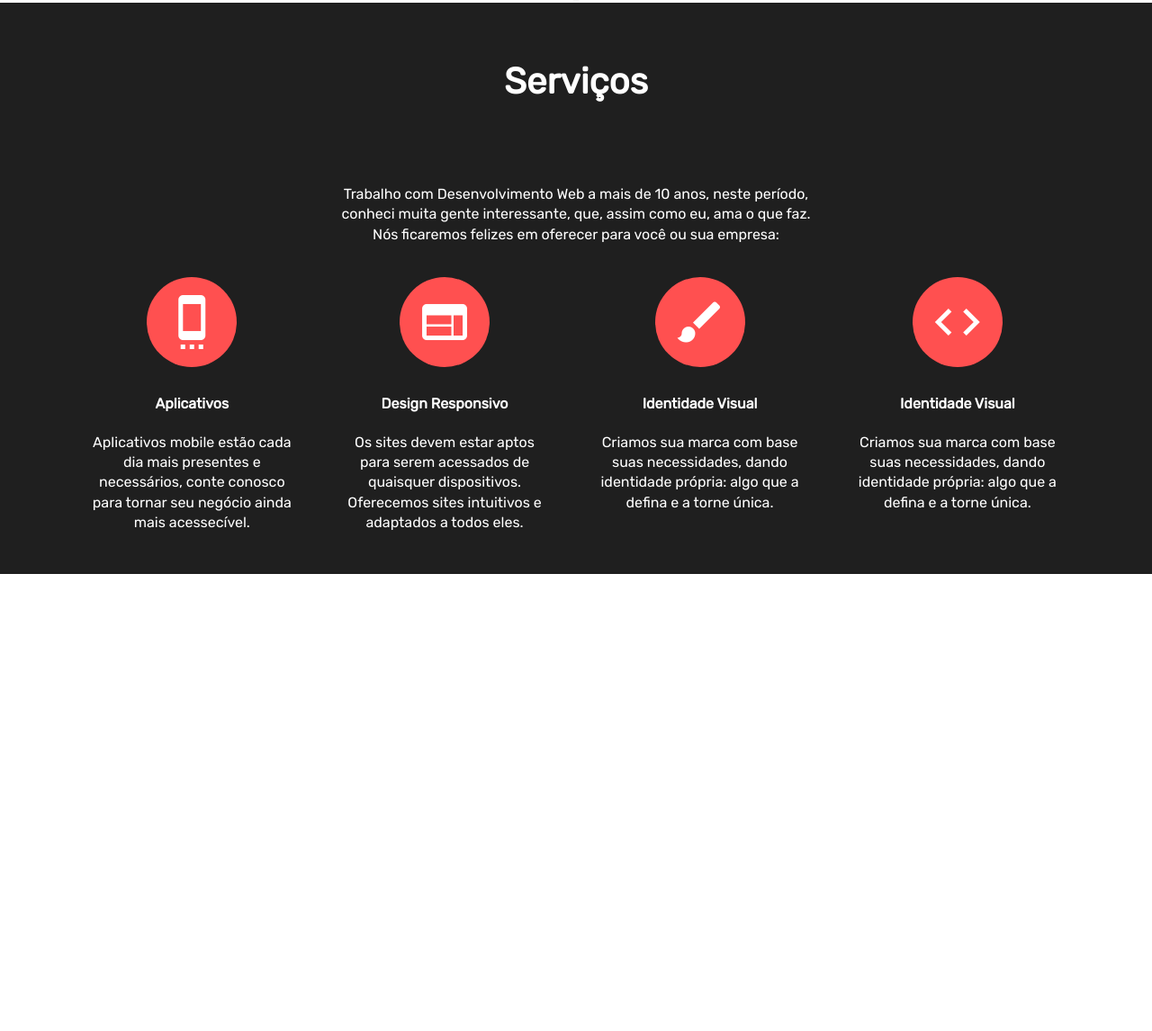
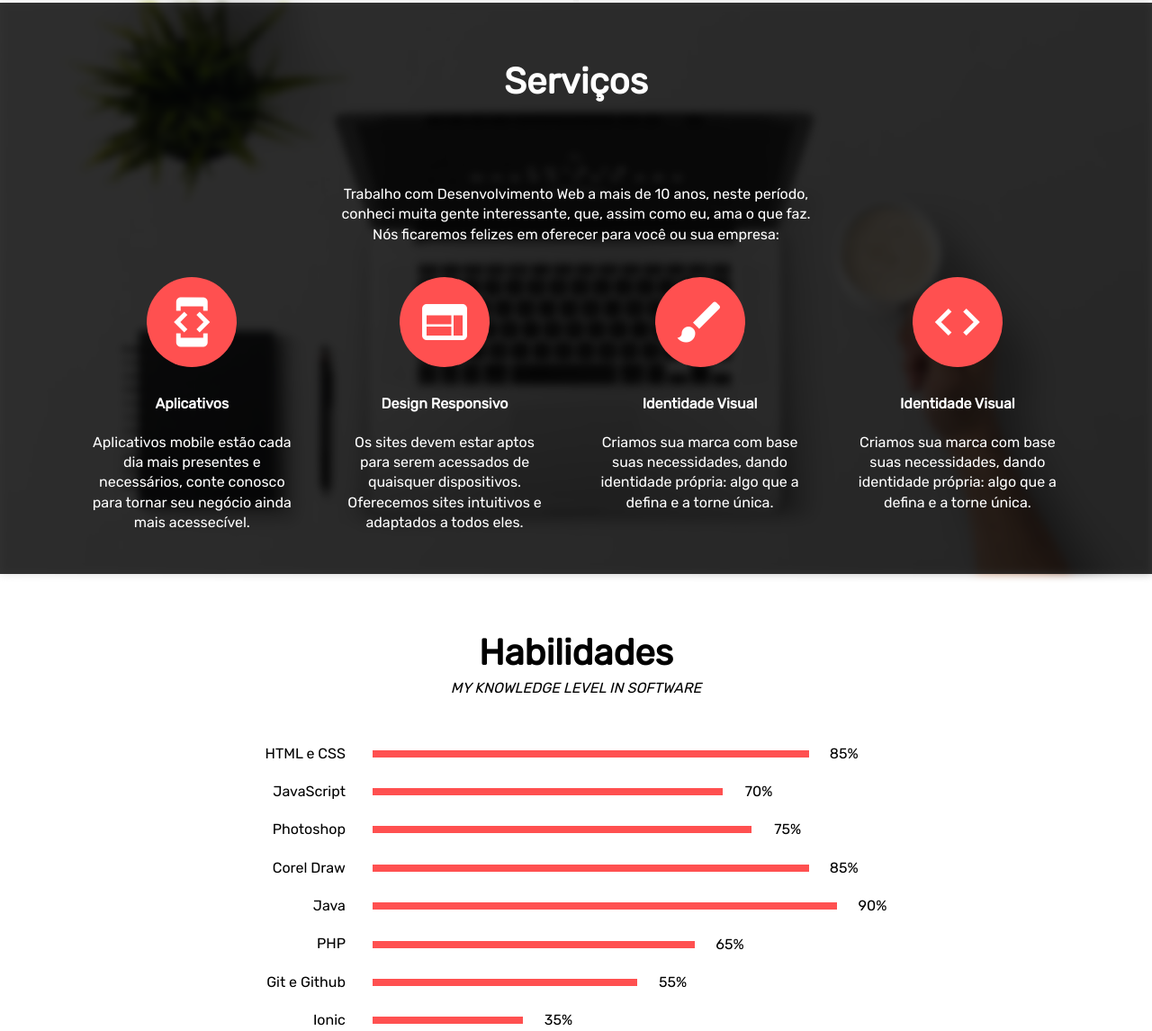
Before and after one commit to urieloliveira/Site, a plain HTML site: page index.html in a window 1280 px wide. Shown: the part 1418-2564 px from the top of the page at 90% size. Before the commit the page ends 2056 px from the top, so only its background shows below. Drawn offline with Linux system fonts and the light colour scheme.

Commit message:
Adicionando Habilidades - section habilidades

```diff
--- a/css/style.css
+++ b/css/style.css
@@ -155,6 +155,7 @@ body {
     font-style: italic;
     font-size: 16px;
     font-weight: 400;
+    text-transform: uppercase;
     margin: 0;
 }
 
@@ -429,8 +430,21 @@ z-index: 15;
 /* ======================================== Section Services ==================================== */
 
 .services {
-    background: rgb(31, 31, 31);
+    background: rgba(0, 0, 0, 0.8);
     color: rgb(255, 255, 255);
+}
+
+.services-parallax {
+    position: absolute;
+    z-index: -2;
+    height: 635px;
+    width: 100%;
+    filter: blur(5px);
+    background-image: url('../imagens/3.jpg');
+    background-attachment: fixed;
+    background-position: center;
+    background-repeat: no-repeat;
+    background-size: cover;
 }
 
 .services-container {
@@ -482,3 +496,41 @@ z-index: 15;
     margin-top: 0;
     margin-bottom: 20px;
 }
+
+/* ======================================= Section Habilidades =================================== */
+
+.habilidades{
+
+}
+
+#habilidades-content{
+    display: grid;
+    grid-template-columns: repeat(2,auto);
+    grid-row-gap: 20px;
+    justify-content: center;
+    text-align: right;
+    width: 820px;
+    margin: 50px auto;
+}
+
+.barra{
+    display: grid;
+    align-self: center;
+    height: 8px;
+    margin-left: 30px;
+    background:  rgb(255,80,80);
+    z-index: 10;
+}
+
+.porcentagem{
+    background: rgb(255, 255, 255);
+    width: 35px;
+    justify-self: end;
+    padding-left: 20px;
+    margin-top: -7px;
+    z-index: 10;
+}
+
+.porcentagem::after{
+    content: "%";
+}
--- a/index.html
+++ b/index.html
@@ -109,6 +109,7 @@
     </section>
 
     <section class="services">
+        <div class="services-parallax"></div>
         <div class="services-container">
             <div class="title services-title">
                 <h2>Serviços</h2>
@@ -120,7 +121,7 @@
 
             <div class="services-content">
                 <div class="services-img">
-                    <i class="material-icons">settings_cell</i>
+                    <i class="material-icons">developer_mode</i>
                 </div>
                 <div class="services-description">
                     <h4>Aplicativos</h4>
@@ -166,7 +167,54 @@
 
     </section>
 
-    <section class="habiliadade">
+    <section class="habilidades">
+        <div class="title">
+            <h2>Habilidades</h2>
+            <h3>MY KNOWLEDGE LEVEL IN SOFTWARE</h3>
+        </div>
+        <div id="habilidades-content">
+
+            <div>HTML e CSS</div>
+            <div class="barra">
+                <div class="porcentagem">85</div>
+            </div>
+
+
+            <div>JavaScript</div>
+            <div class="barra">
+                <div class="porcentagem">70</div>
+            </div>
+
+            <div>Photoshop</div>
+            <div class="barra">
+                <div class="porcentagem">75</div>
+            </div>
+
+            <div>Corel Draw</div>
+            <div class="barra">
+                <div class="porcentagem">85</div>
+            </div>
+
+            <div>Java</div>
+            <div class="barra">
+                <div class="porcentagem">90</div>
+            </div>
+
+            <div>PHP</div>
+            <div class="barra">
+                <div class="porcentagem">65</div>
+            </div>
+
+            <div>Git e Github</div>
+            <div class="barra">
+                <p class="porcentagem">55</p>
+            </div>
+
+            <div>Ionic</div>
+            <div class="barra">
+                <div class="porcentagem">35</div>
+            </div>
+        </div>
     </section>
 
     <section class="info">
--- a/js/animate.js
+++ b/js/animate.js
@@ -17,3 +17,14 @@ const titulo = document.querySelector('h1');
 typeWriter(titulo);
 
 setTimeout(() => document.querySelector('h5').classList.add("animateSurgir"), 3330);
+
+ function mudaTamanho(){
+    var qtd = (document.getElementById('habilidades-content').children.length)/2;
+    for(var i = 0; i < qtd; i++){
+        var tam = (document.getElementsByClassName("porcentagem")[i].innerHTML)/100;
+        document.getElementsByClassName("barra")[i].style.width = `${635*tam}px`;
+    }
+    console.log(qtd);
+}
+
+mudaTamanho();
```
Also changed, not shown: imagens/3.jpg (added).
